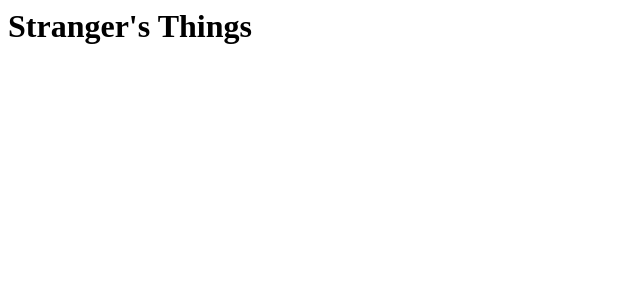
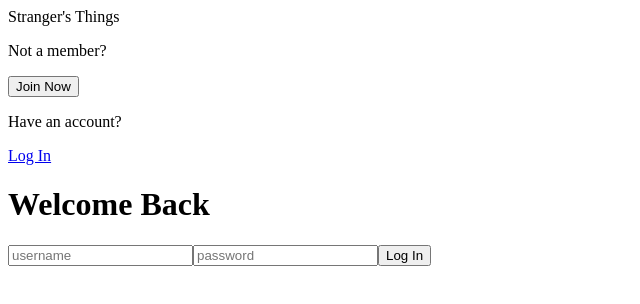
Before and after one commit to TippyTAssassin/Stranger-s-Things, a React app: page /#/signIn in a window 1280 px wide. Shown: the whole page, without its empty margins (0-640 px from the left). Built offline with nearby package versions, Linux system fonts and the light colour scheme.

Commit message:
hashrouter and routes added

```diff
--- /dev/null
+++ b/src/Header.js
@@ -0,0 +1,21 @@
+import React from 'react';
+import { Link } from 'react-router-dom';
+
+
+const Header = () => {
+    return (
+        <>
+        <header>
+            <span>Stranger's Things</span>
+        </header>
+        <p>Not a member?</p>
+        <button>Join Now</button>
+        <p>Have an account?</p>
+        <Link to='/signIn'>Log In</Link>
+        </>
+
+    )
+}
+
+
+export default Header;
--- /dev/null
+++ b/src/SignIn.js
@@ -0,0 +1,15 @@
+import React from 'react';
+import { Link } from 'react-router-dom';
+
+const SignIn = () => {
+  return (
+    <>
+     <h1>Welcome Back</h1>
+    <input type="text" placeholder="username"></input>
+    <input type="text" placeholder="password"></input>
+    <button>Log In</button>
+    </>
+  )
+}
+
+export default SignIn;
--- a/src/index.js
+++ b/src/index.js
@@ -1,12 +1,24 @@
 import React from 'react';
 import { createRoot } from 'react-dom/client';
+import { HashRouter, Route, Routes } from 'react-router-dom';
+import Header from './Header.js';
+import SignIn from './SignIn.js';
 
 const App = () => {
     return (
-        <h1>Stranger's Things</h1>
+        <>
+        <Header />
+        <Routes>
+            <Route path='/signIn' element={<SignIn />}></Route>
+        </Routes>
+        </>
     )
 }
 
 const container = document.getElementById('root');
 const root = createRoot(container);
-root.render(<App />)
+root.render(
+<HashRouter>
+  <App />
+</HashRouter>
+);
```
Also changed, not shown: index.html (+1 -1 lines).
